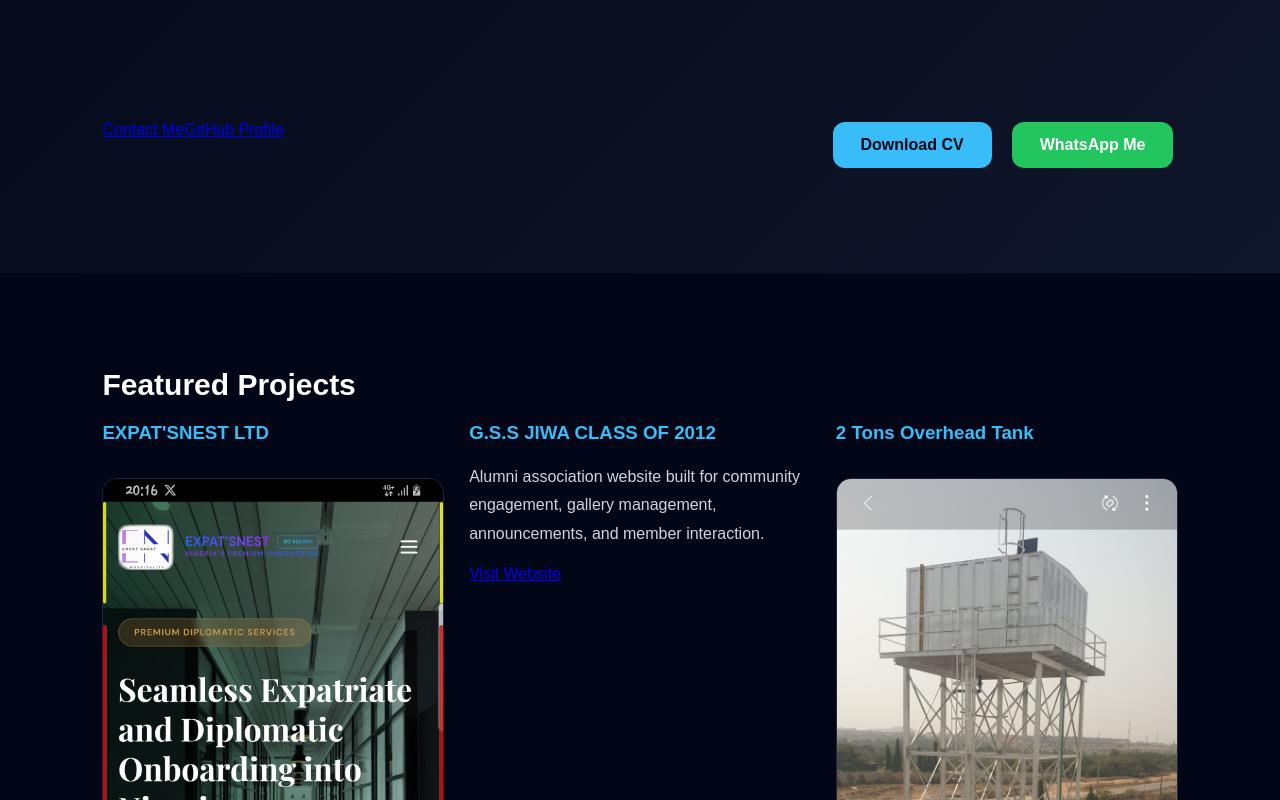
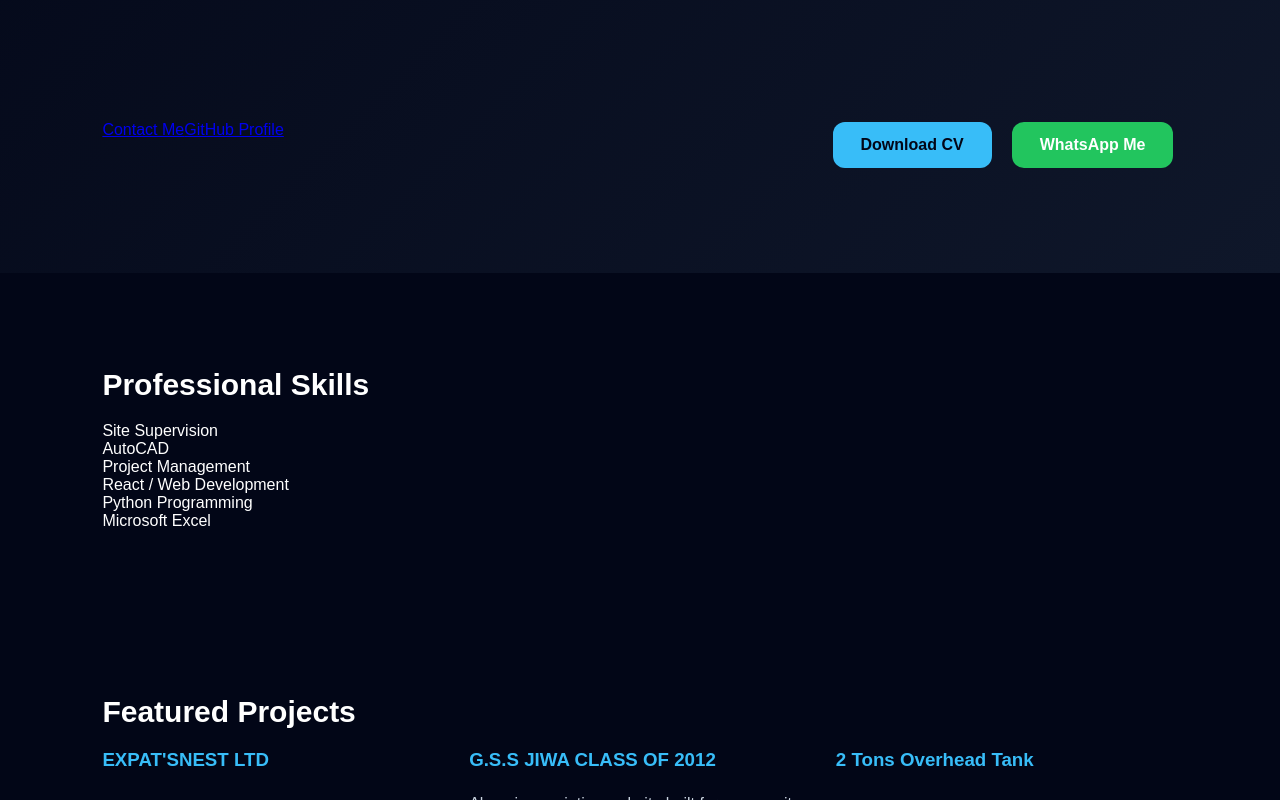
Before and after one commit to seangarreth/Portfolio, a React (Vite) app: page / in a window 1280 px wide. Shown: the part 527-1327 px from the top of the page. Built offline with nearby package versions, Linux system fonts and the light colour scheme.

Commit message:
Add professional skills section with skill bars

```diff
--- a/src/App.jsx
+++ b/src/App.jsx
@@ -35,6 +35,40 @@ export default function App() {
   </a>
 </div>
       </section>
+
+      <section className="skills">
+  <h2>Professional Skills</h2>
+
+  <div className="skill">
+    <span>Site Supervision</span>
+    <div className="skill-bar"><div style={{ width: "90%" }}></div></div>
+  </div>
+
+  <div className="skill">
+    <span>AutoCAD</span>
+    <div className="skill-bar"><div style={{ width: "80%" }}></div></div>
+  </div>
+
+  <div className="skill">
+    <span>Project Management</span>
+    <div className="skill-bar"><div style={{ width: "85%" }}></div></div>
+  </div>
+
+  <div className="skill">
+    <span>React / Web Development</span>
+    <div className="skill-bar"><div style={{ width: "75%" }}></div></div>
+  </div>
+
+  <div className="skill">
+    <span>Python Programming</span>
+    <div className="skill-bar"><div style={{ width: "70%" }}></div></div>
+  </div>
+
+  <div className="skill">
+    <span>Microsoft Excel</span>
+    <div className="skill-bar"><div style={{ width: "80%" }}></div></div>
+  </div>
+</section>
 
       <section>
         <h2>Featured Projects</h2>
```
